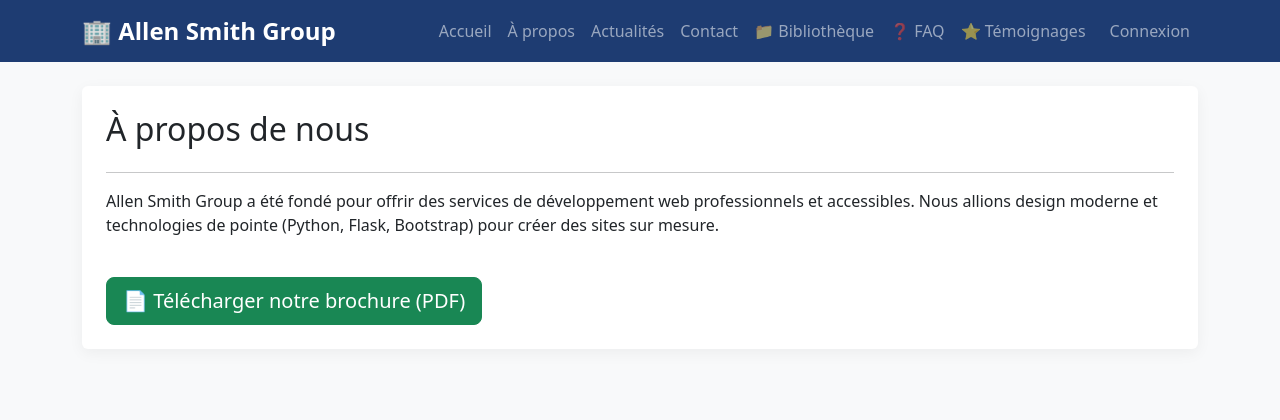
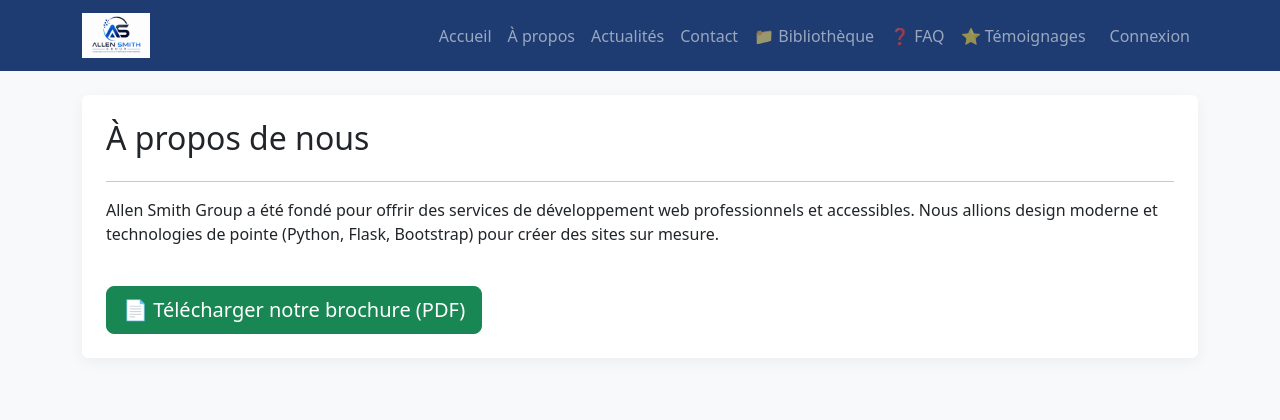
Before and after one commit to rodriguehounsounoukpe6-cmyk/allen-smith-group, a Flask app: page /about in a window 1280 px wide. Shown: the top 420 px of the page. Run offline with Flask 3, Linux system fonts and the light colour scheme.

Commit message:
Ajout du logo officiel dans le menu

```diff
--- a/templates/base.html
+++ b/templates/base.html
@@ -41,7 +41,6 @@
             margin-bottom: 40px;
         }
 
-        .navbar-brand { font-weight: bold; font-size: 1.5rem; }
         .card { border: none; box-shadow: 0 4px 15px rgba(0,0,0,0.05); transition: transform 0.2s; }
         .card:hover { transform: translateY(-5px); }
 
@@ -66,7 +65,10 @@
     <!-- MENU DE NAVIGATION MODERNE (Avec Bootstrap) -->
     <nav class="navbar navbar-expand-lg navbar-dark" style="background-color: #1e3c72;">
         <div class="container">
-            <a class="navbar-brand" href="/">🏢 Allen Smith Group</a>
+            <!-- ✅ REMPLACÉ PAR LE LOGO -->
+            <a class="navbar-brand" href="/">
+                <img src="/static/logo.png" alt="Allen Smith Group" style="height: 45px;">
+            </a>
             <button class="navbar-toggler" type="button" data-bs-toggle="collapse" data-bs-target="#navbarNav">
                 <span class="navbar-toggler-icon"></span>
             </button>
```
Also changed, not shown: static/logo.png (added).
